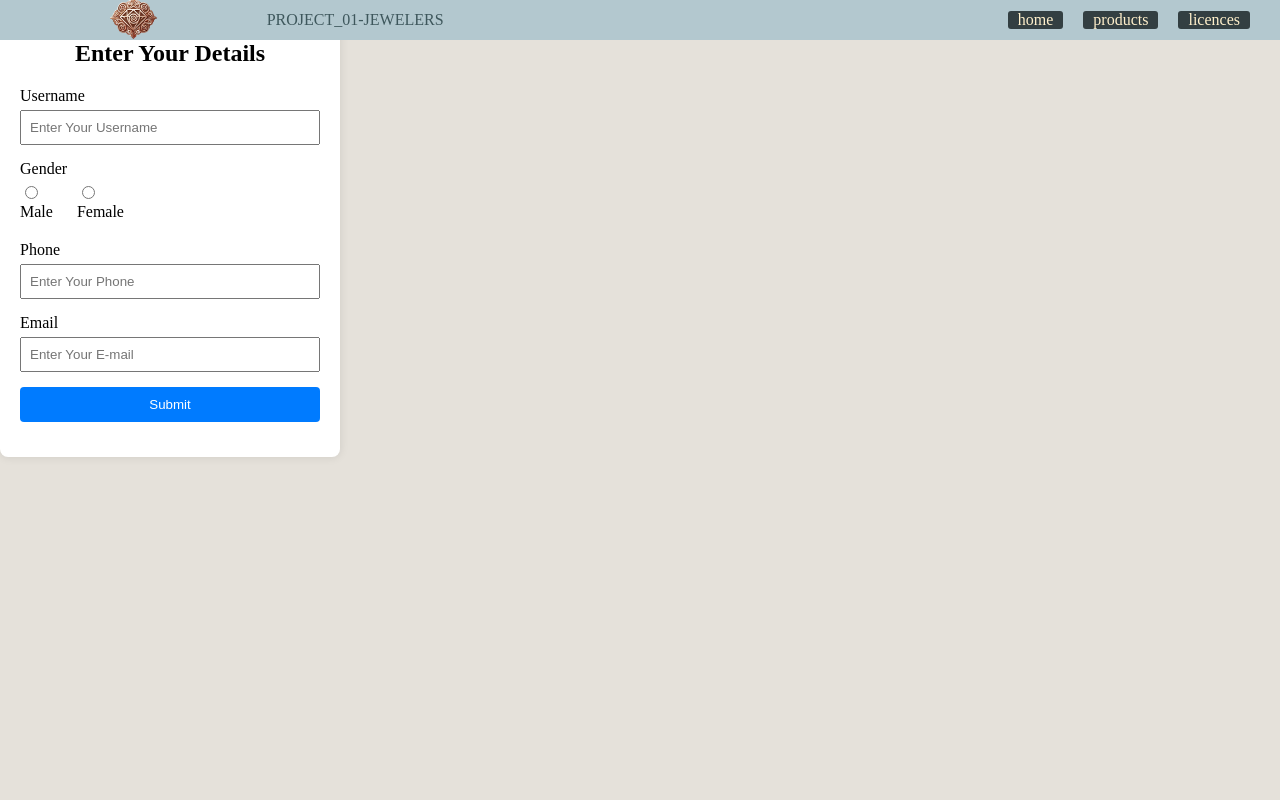
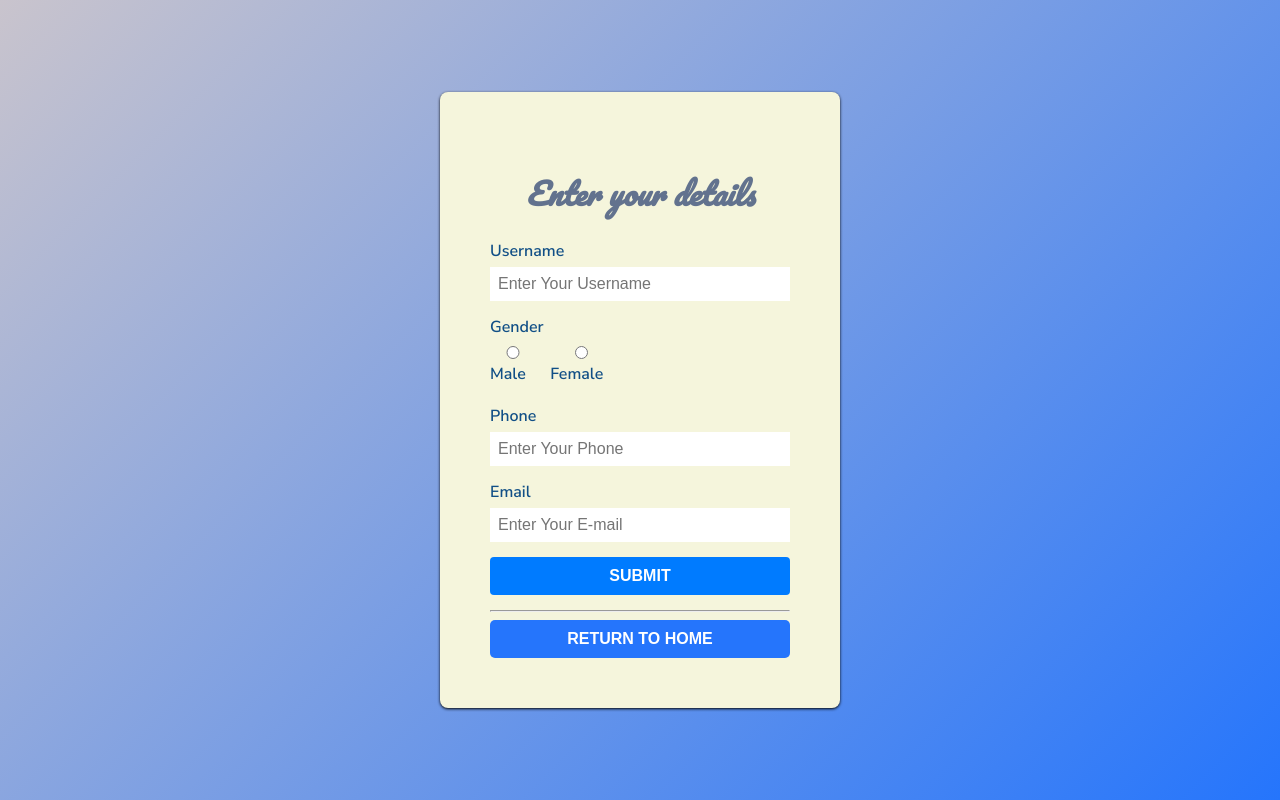
Before and after one commit to Ashish150806/project_01-jewelers, a plain HTML site: page code/product.html in a window 1280 px wide. Drawn offline with Linux system fonts and the light colour scheme.

Commit message:
Update product.html
updates by ankit : full styling of product page with working buttons

```diff
--- a/code/product.html
+++ b/code/product.html
@@ -5,31 +5,93 @@
     <meta name="viewport" content="width=device-width, initial-scale=1.0">
     <link rel="stylesheet" type="text/css" href="style.css">
     <title>Products</title>
+    <style>
+        @import url('https://fonts.googleapis.com/css2?family=Nunito+Sans:ital,opsz,wght@0,6..12,200..1000;1,6..12,200..1000&display=swap');
+        @import url('https://fonts.googleapis.com/css2?family=Pacifico&display=swap');
+
+    body{
+        margin: 0;
+        padding: 0;
+        font-family: Arial, sans-serif;
+        display: flex;
+        justify-content: center;
+        align-items: center;
+        height: 100vh;
+        background: linear-gradient(135deg, #c9c4cd, #2575fc);
+        background-color: (0,0,0,0.5);
+        overflow: hidden;
+        }
+    h2{
+        color: #62728e;
+        font-size: 30px;
+        font-style: italic;
+        font-family: "Pacifico", serif;
+        padding: 0px 0px 0px 0px;
+      }
+    .form-container{
+            overflow: auto;
+
+            box-shadow: 0 1px 3px;
+            background-color: beige;
+            margin: 0px;
+            padding: 50px;
+            display: flex;
+            justify-content: center;
+            align-items: center;
+            animation: fadeIn 1s ease-in-out;
+                    }
+    form{
+            width:100%;
+
+        }
+
+    label{
+            font-weight: 600;
+            font-family: "Nunito Sans", serif;
+            color:rgb(17, 79, 134);
+            pointer-events: none;
+        }
+    input{
+            width: 100%;
+            padding: 10px;
+            font-size: 16px;
+            border:none;
+            background:white;
+        }
+
+    button{
+            width: 100%;
+            padding: 10px;
+            background: #2575fc;
+            color: #ffffff;
+            font-size: 16px;
+            font-weight: bold;
+            text-transform: uppercase;
+            border: none;
+            border-radius: 5px;
+            cursor: pointer;
+            transition: background 0.3s ease;
+        }
+    .radio-input{
+            float: left;
+        }
+    .radio-label{
+            float: left;
+            margin-right: 3%;
+            padding:0px 0px 0px 0px;
+            text-align: center;
+            align-items: center;
+            margin: 0px 0px 0px 0px ;
+            color: #333;
+        }
+
+    </style>
 </head>
-<body>
-    <header>
-        <div id="navbar">
-            <div id=navbar-left>
-                <div><img src="logo.png" alt="logo" height="150px"></div>
-                <div>PROJECT_01-JEWELERS</div>
-            </div>
-            <div id=navbar-right>
-                <div class="buttons">
-                    <a href="index.html">home</a>
-                </div>
-                <div class="buttons">
-                    <a href="product.html">products</a>
-                </div>
-                <div class="buttons">
-                    <a href="licences.html">licences</a>
-                </div>
-            </div>
-        </div>
-    </header>
-<body>
+<body >
     <div class="form-container">
-        <h2>Enter Your Details</h2>
+
         <form>
+            <h2 >Enter your details</h2>
             <div class="form-group">
                 <label for="username">Username</label>
                 <input type="text" id="username" name="username" placeholder="Enter Your Username" required>
@@ -38,7 +100,7 @@
                 <label>Gender</label>
                 <div class="gender-label">
                     <input type="radio" id="male" name="gender" value="male" required>
-                    <label for="male">Male</label>
+                    <label for="male" >Male</label>
                 </div>
                 <div class="gender-label">
                     <input type="radio" id="female" name="gender" value="female" required>
@@ -56,24 +118,12 @@
             <div class="form-group">
                 <button type="submit">Submit</button>
             </div>
+            <hr>
+            <div class="return">
+                <button type="submit"><a href="index.html">return to home</a></button>
+            </div>
         </form>
     </div>
-</body>
-</html>
-<body>
-    <button class="close-button" onclick="closepage()">x/button>
-        <script>
-            function closepage(){
-                window.close();
-            }
-        </script>
-</body>
-
-
-
-    <footer>
-
-    </footer>
 
 </body>
 </html>
```
